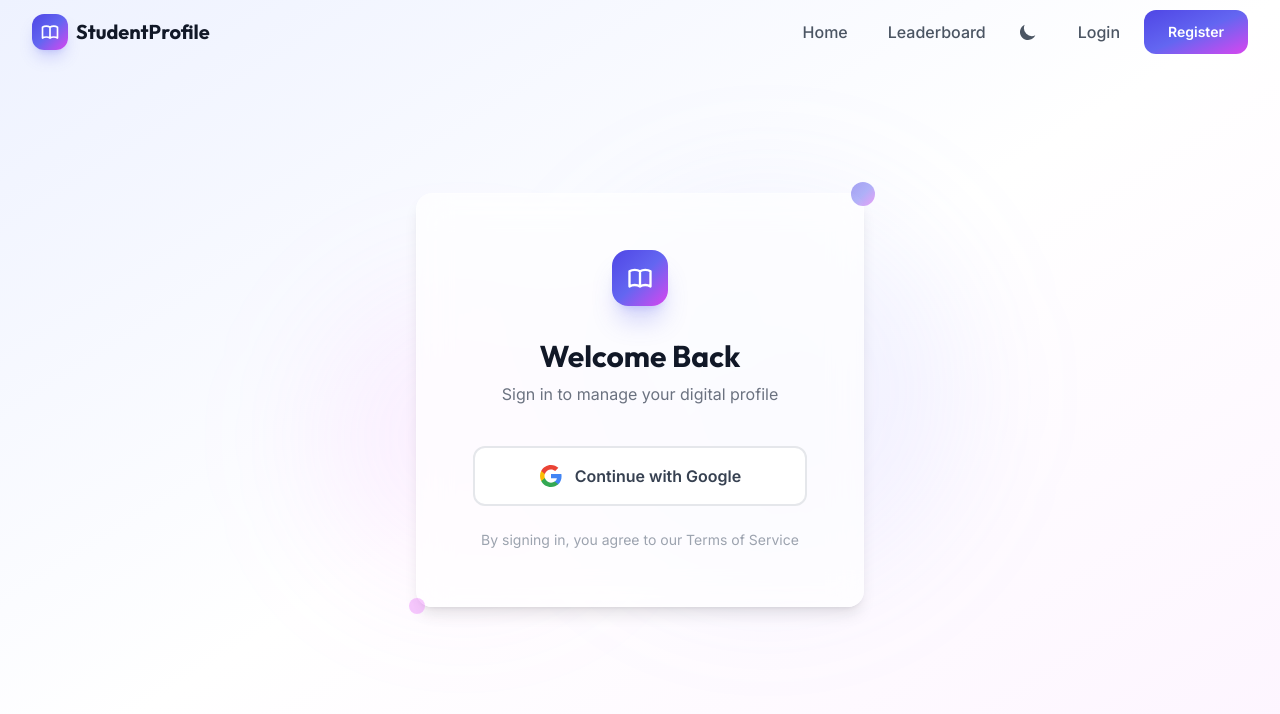
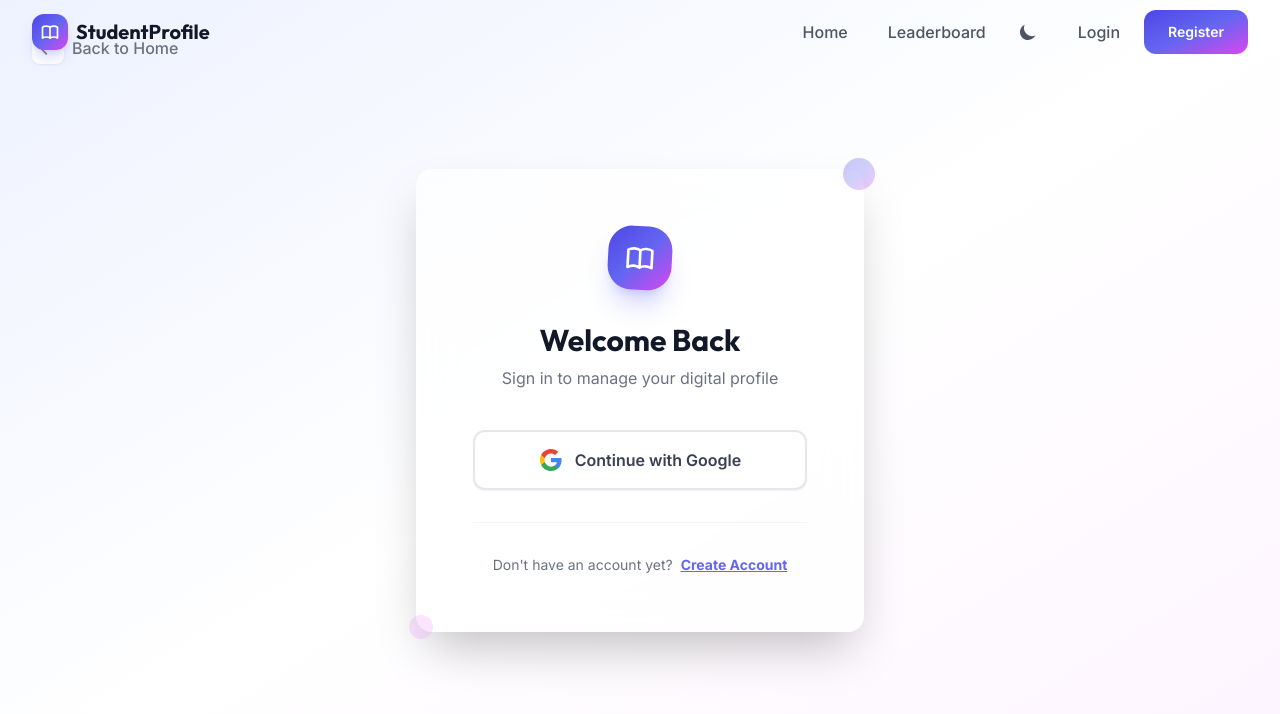
Before and after one commit to sragul2007123-ship-it/student-profile-platform, a React (Vite) app in the folder student-profile-platform/frontend/: page /login in a window 1280 px wide. Shown: the top 714 px of the page. Built offline with nearby package versions, Linux system fonts and the light colour scheme; no server answers.

Commit message:
Final polish: Fixed login/register UI, added back button and sync fixes

```diff
--- a/student-profile-platform/frontend/src/pages/Login.jsx
+++ b/student-profile-platform/frontend/src/pages/Login.jsx
@@ -1,44 +1,67 @@
 import { useEffect } from 'react'
-import { useNavigate } from 'react-router-dom'
+import { useNavigate, useLocation, Link } from 'react-router-dom'
 import { useAuth } from '../context/AuthContext'
+import { motion } from 'framer-motion'
 
 export default function Login() {
   const { user, signInWithGoogle, loading } = useAuth()
   const navigate = useNavigate()
+  const location = useLocation()
+
+  const isRegister = location.pathname === '/register'
 
   useEffect(() => {
     if (user && !loading) navigate('/dashboard')
   }, [user, loading, navigate])
 
   return (
-    <div className="min-h-screen flex items-center justify-center gradient-bg-subtle px-4">
+    <div className="min-h-screen flex items-center justify-center gradient-bg-subtle px-4 relative">
+      {/* Back Button */}
+      <Link
+        to="/"
+        className="absolute top-8 left-8 flex items-center gap-2 group text-gray-500 hover:text-primary-600 transition-all font-medium"
+      >
+        <div className="w-8 h-8 rounded-lg bg-white dark:bg-surface-800 shadow-sm flex items-center justify-center group-hover:bg-primary-50">
+          <svg className="w-5 h-5" fill="none" viewBox="0 0 24 24" stroke="currentColor">
+            <path strokeLinecap="round" strokeLinejoin="round" strokeWidth={2} d="M10 19l-7-7m0 0l7-7m-7 7h18" />
+          </svg>
+        </div>
+        Back to Home
+      </Link>
+
       {/* Background */}
-      <div className="absolute inset-0 overflow-hidden">
+      <div className="absolute inset-0 overflow-hidden -z-10">
         <div className="absolute top-1/4 right-1/4 w-96 h-96 bg-primary-400/10 rounded-full filter blur-3xl animate-float"></div>
         <div className="absolute bottom-1/4 left-1/4 w-72 h-72 bg-accent-400/10 rounded-full filter blur-3xl animate-float" style={{ animationDelay: '3s' }}></div>
       </div>
 
-      <div className="relative glass-card p-10 md:p-14 w-full max-w-md animate-scale-in">
+      <motion.div
+        initial={{ opacity: 0, scale: 0.95 }}
+        animate={{ opacity: 1, scale: 1 }}
+        className="relative glass-card p-10 md:p-14 w-full max-w-md shadow-2xl"
+      >
         {/* Logo */}
         <div className="flex items-center justify-center mb-8">
-          <div className="w-14 h-14 rounded-2xl gradient-bg flex items-center justify-center shadow-xl shadow-primary-500/25">
-            <svg className="w-7 h-7 text-white" fill="none" viewBox="0 0 24 24" stroke="currentColor">
+          <div className="w-16 h-16 rounded-3xl gradient-bg flex items-center justify-center shadow-xl shadow-primary-500/25 rotate-3">
+            <svg className="w-8 h-8 text-white" fill="none" viewBox="0 0 24 24" stroke="currentColor">
               <path strokeLinecap="round" strokeLinejoin="round" strokeWidth={2} d="M12 6.253v13m0-13C10.832 5.477 9.246 5 7.5 5S4.168 5.477 3 6.253v13C4.168 18.477 5.754 18 7.5 18s3.332.477 4.5 1.253m0-13C13.168 5.477 14.754 5 16.5 5c1.747 0 3.332.477 4.5 1.253v13C19.832 18.477 18.247 18 16.5 18c-1.746 0-3.332.477-4.5 1.253" />
             </svg>
           </div>
         </div>
 
         <h1 className="text-3xl font-display font-bold text-center mb-2 dark:text-white">
-          Welcome Back
+          {isRegister ? 'Join the Community' : 'Welcome Back'}
         </h1>
         <p className="text-center text-gray-500 dark:text-gray-400 mb-10">
-          Sign in to manage your digital profile
+          {isRegister
+            ? 'Create your professional student profile today'
+            : 'Sign in to manage your digital profile'}
         </p>
 
         {/* Google Sign In Button */}
         <button
           onClick={signInWithGoogle}
-          className="w-full flex items-center justify-center gap-3 px-6 py-4 rounded-xl border-2 border-gray-200 dark:border-surface-600 bg-white dark:bg-surface-800 hover:bg-gray-50 dark:hover:bg-surface-700 hover:border-primary-300 dark:hover:border-primary-600 transition-all duration-300 group"
+          className="w-full flex items-center justify-center gap-3 px-6 py-4 rounded-xl border-2 border-gray-200 dark:border-surface-600 bg-white dark:bg-surface-800 hover:bg-gray-50 dark:hover:bg-surface-700 hover:border-primary-300 dark:hover:border-primary-600 shadow-sm transition-all duration-300 group"
         >
           {/* Google Icon */}
           <svg className="w-6 h-6" viewBox="0 0 24 24">
@@ -48,20 +71,26 @@ export default function Login() {
             <path d="M12 5.38c1.62 0 3.06.56 4.21 1.64l3.15-3.15C17.45 2.09 14.97 1 12 1 7.7 1 3.99 3.47 2.18 7.07l3.66 2.84c.87-2.6 3.3-4.53 6.16-4.53z" fill="#EA4335" />
           </svg>
           <span className="font-semibold text-gray-700 dark:text-gray-200 group-hover:text-primary-600 dark:group-hover:text-primary-400 transition-colors">
-            Continue with Google
+            {isRegister ? 'Sign up with Google' : 'Continue with Google'}
           </span>
         </button>
 
-        <div className="mt-6 text-center">
-          <p className="text-sm text-gray-400 dark:text-gray-500">
-            By signing in, you agree to our Terms of Service
+        <div className="mt-8 pt-8 border-t border-gray-100 dark:border-surface-700 text-center">
+          <p className="text-sm text-gray-500 dark:text-gray-400">
+            {isRegister ? 'Already have an account?' : "Don't have an account yet?"}
+            <Link
+              to={isRegister ? '/login' : '/register'}
+              className="ml-2 font-bold text-primary-500 hover:text-primary-600 underline"
+            >
+              {isRegister ? 'Sign In' : 'Create Account'}
+            </Link>
           </p>
         </div>
 
-        {/* Decorative Dots */}
-        <div className="absolute -top-3 -right-3 w-6 h-6 rounded-full gradient-bg opacity-50"></div>
-        <div className="absolute -bottom-2 -left-2 w-4 h-4 rounded-full bg-accent-400 opacity-40"></div>
-      </div>
+        {/* Decorative dots */}
+        <div className="absolute -top-3 -right-3 w-8 h-8 rounded-full gradient-bg opacity-30"></div>
+        <div className="absolute -bottom-2 -left-2 w-6 h-6 rounded-full bg-accent-400 opacity-20"></div>
+      </motion.div>
     </div>
   )
 }
```
